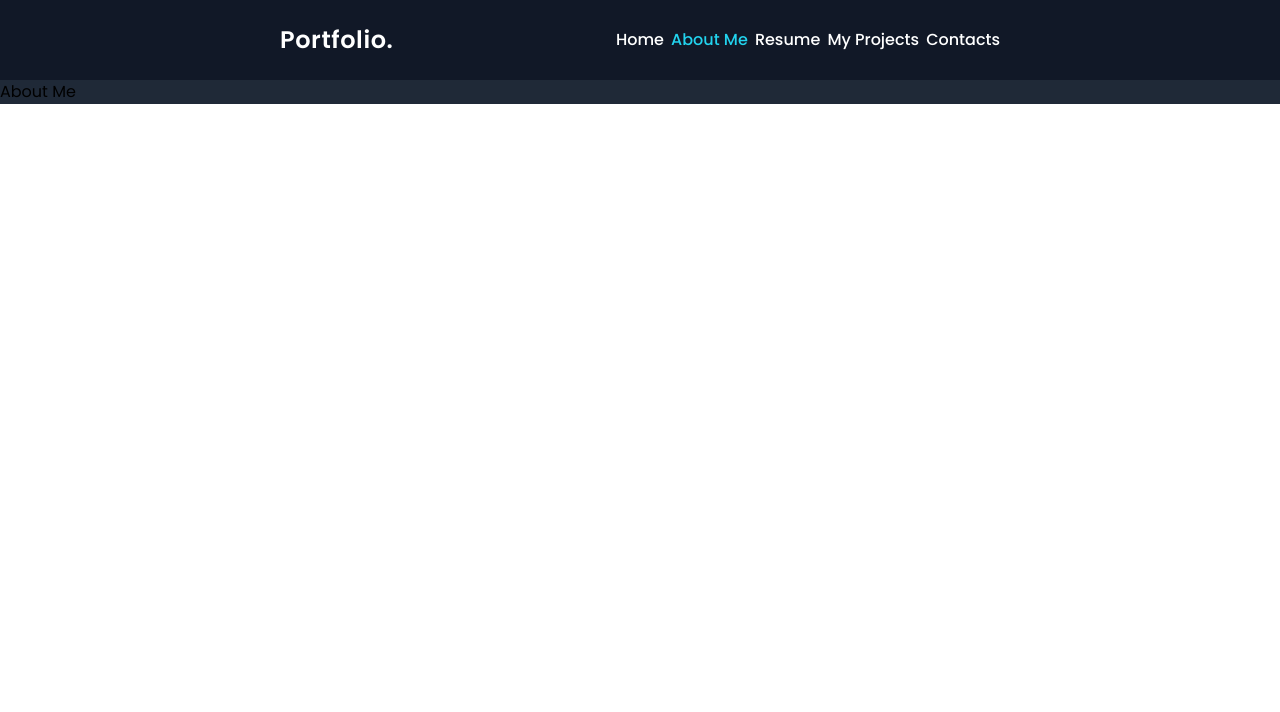
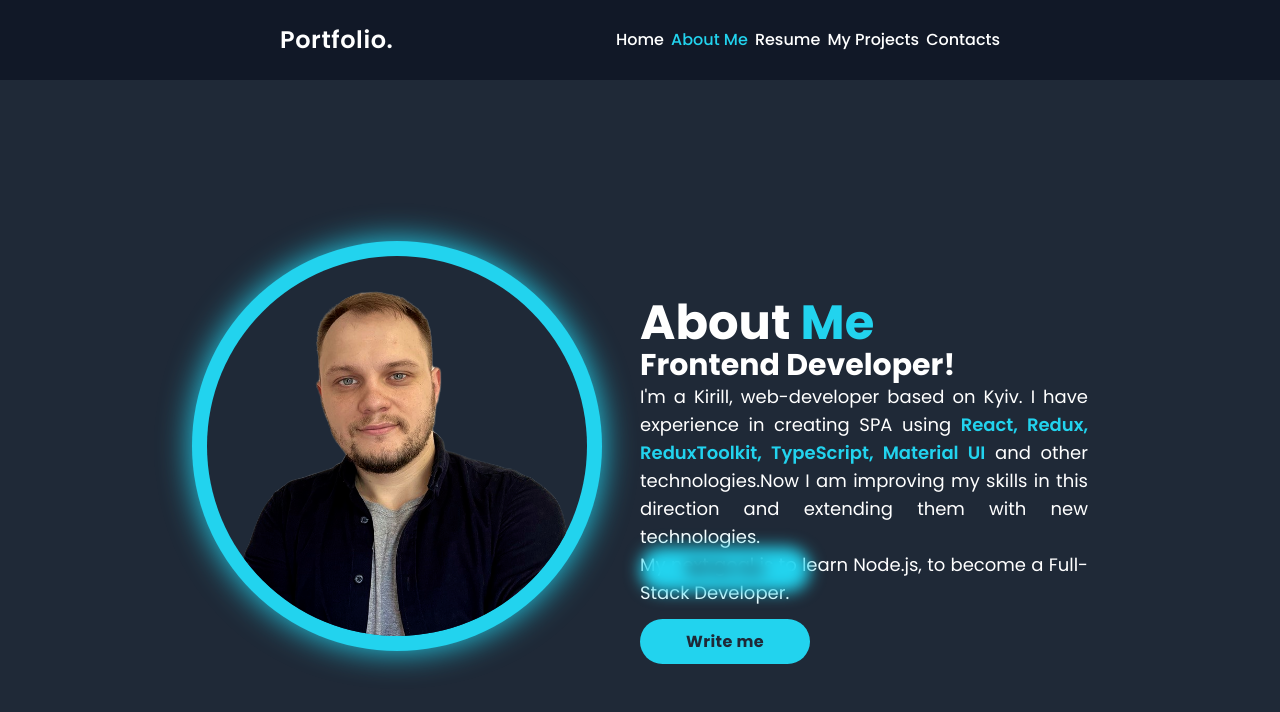
Before and after one commit to KirillMatviychuck/portfolio-v2, a React (Create React App) app: page /about in a window 1280 px wide. Shown: the top 712 px of the page. Built offline with nearby package versions, Linux system fonts and the light colour scheme.

Commit message:
added about me page

```diff
--- a/src/pages/Home/Photo/Photo.tsx
+++ b/src/common/components/Photo/Photo.tsx
@@ -1,12 +1,14 @@
+
+import { FC } from "react";
 import myPhoto from "../../../assets/images/photo/me1.png"
 const Zoom = require('react-reveal/Zoom');
 
 
-export const Photo = () => {
+export const Photo: FC<Props> = ({ animation }) => {
     return (
         <Zoom>
             <div className="w-[410px] h-[410px]">
-                <div className="flex justify-center items-center w-full h-full rounded-full relative animate-[wiggle_4s_ease-in-out_infinite]">
+                <div className={`flex justify-center items-center w-full h-full rounded-full relative ${animation && "animate-[wiggle_4s_ease-in-out_infinite"}]`}>
                     <span className="absolute w-full h-full rounded-full bg-cyan-400 blur-lg"></span>
                     <span className="absolute w-full h-full rounded-full bg-cyan-400"></span>
                     <div className="after:content-[''] absolute w-[380px] h-[380px] bg-gray-800 rounded-full">
@@ -19,3 +21,7 @@ export const Photo = () => {
         </Zoom>
     )
 }
+
+type Props = {
+    animation: boolean
+}
--- a/src/pages/AboutMe/AboutMe.tsx
+++ b/src/pages/AboutMe/AboutMe.tsx
@@ -1,7 +1,11 @@
+import { Photo } from "../../common/components/Photo/Photo"
+import { AboutMeDescription } from "./AboutMeDescription/AboutMeDescription"
+
 export const AboutMe = () => {
     return (
-        <div>
-            About Me
+        <div className="h-[91.4vh] w-[70%] bg-gray-800 flex justify-between items-center self-center">
+            <Photo animation={false} />
+            <AboutMeDescription />
         </div>
     )
 }
--- /dev/null
+++ b/src/pages/AboutMe/AboutMeDescription/AboutMeDescription.tsx
@@ -0,0 +1,25 @@
+import { NavLink } from "react-router-dom"
+
+const Fade = require('react-reveal/Fade')
+
+export const AboutMeDescription = () => {
+    return (
+        <Fade bottom cascade>
+            <div className="w-1/2 flex flex-col h-[40%] justify-between text-white relative">
+                <h1 className="text-5xl font-bold">About <span className="text-cyan-400">Me</span></h1>
+                <h2 className="text-3xl font-bold">Frontend Developer!</h2>
+                <p className="mb-3 text-lg text-justify">
+                    I'm a Kirill, web-developer based on Kyiv. I have experience in creating SPA using
+                    <label>&nbsp;<span className="text-cyan-400 font-semibold">
+                        React, Redux, ReduxToolkit, TypeScript, Material UI
+                    </span>&nbsp;</label>
+                    and other technologies.Now I am improving my skills in
+                    this direction and extending them with new technologies.<br />
+                    My next goal is to learn Node.js, to become a Full-Stack Developer.
+                </p>
+                <NavLink to="/contacts" className="flex justify-center items-center w-[170px] h-[45px] py-4 px-4 bg-cyan-400 rounded-full text-gray-800 font-bold tracking-wide hover:text-white relative z-10">Write me</NavLink>
+                <NavLink to="/contacts" className="flex justify-center items-center w-[170px] h-[45px] py-4 px-4 bg-cyan-400 rounded-full text-gray-800 font-bold tracking-wide hover:text-white absolute bottom-0 left-0 blur z-0">Write me</NavLink>
+            </div>
+        </Fade>
+    )
+}
--- a/src/pages/Home/Description/Description.tsx
+++ b/src/pages/Home/Description/Description.tsx
@@ -9,10 +9,10 @@ const Slide = require('react-reveal/Slide')
 
 export const Description = () => {
     return (
-        <div className="text-white w-1/2 flex flex-col h-[45%] justify-between relative">
-            <Slide left>
+        <Slide left cascade>
+            <div className="w-1/2 flex flex-col h-[45%] justify-between relative text-white">
                 <h3 className="text-4xl font-bold">Hello, It's me</h3>
-                <h1 className="text-5xl font-bold">Kirill Matviichuck</h1>
+                <h1 className="text-5xl font-bold">Kirill <label>&nbsp;<span className="text-cyan-400 font-bold">Matviichuk</span></label></h1>
                 <h3 className="text-4xl font-bold">And I'm a
                     <span className="text-cyan-400 ml-2">
                         <ReactTypingEffect
@@ -21,21 +21,20 @@ export const Description = () => {
                         />
                     </span>
                 </h3>
-                <p>
-                    Lorem ipsum dolor sit amet consectetur adipisicing elit.
-                    Assumenda vero minus architecto libero tempora unde optio aut fuga
+                <p className="text-lg">
+                    I am a person with great passion for programming. Always interested
+                    in learning something new and improving the skills I already have.
                 </p>
                 <div className="flex">
-
                     <Socials children={<Linkedin fill='white' />} socialLink='https://www.linkedin.com/in/kirill-matviichuk/' />
                     <Socials children={<Telegram fill='white' />} socialLink='https://t.me/kirillmt' />
                     <Socials children={<Facebook fill='white' />} socialLink='https://www.facebook.com/profile.php?id=100009204488025' />
                     <Socials children={<Instagram fill='white' />} socialLink='https://www.instagram.com/kirill.mt/' />
+                </div>
+                <a href="https://cv.djinni.co/fe/f1ecfc2f8bbb5c8e13f5b4e44ad871/CV_Kirill_Matviichuk.pdf" target='_blank' rel="noopener noreferrer" className="flex justify-center items-center w-[170px] h-[45px] py-4 px-4 bg-cyan-400 rounded-full text-gray-800 font-bold tracking-wide hover:text-white relative z-10">Download CV</a>
+                <a href="https://cv.djinni.co/fe/f1ecfc2f8bbb5c8e13f5b4e44ad871/CV_Kirill_Matviichuk.pdf" className="flex justify-center items-center w-[170px] h-[45px] py-4 px-4 bg-cyan-400 rounded-full text-gray-800 font-bold tracking-wide hover:text-white absolute bottom-0 left-0 blur z-0">Download CV</a>
+            </div>
+        </Slide>
 
-                </div>
-                <a href="https://cv.djinni.co/fe/f1ecfc2f8bbb5c8e13f5b4e44ad871/CV_Kirill_Matviichuk.pdf" target='_blank' rel="noopener noreferrer" className="block flex justify-center items-center w-[170px] h-[45px] py-4 px-4 bg-cyan-400 rounded-full text-gray-800 font-bold tracking-wide hover:text-white relative z-10">Download CV</a>
-                <a href="#" className="block flex justify-center items-center w-[170px] h-[45px] py-4 px-4 bg-cyan-400 rounded-full text-gray-800 font-bold tracking-wide hover:text-white absolute bottom-0 left-0 blur z-0">Download CV</a>
-            </Slide>
-        </div>
     )
 }
--- a/src/pages/Home/Home.tsx
+++ b/src/pages/Home/Home.tsx
@@ -1,11 +1,11 @@
 import { Description } from "./Description/Description"
-import { Photo } from "./Photo/Photo"
+import { Photo } from "../../common/components/Photo/Photo"
 
 export const Home = () => {
     return (
         <div className="h-[91.4vh] w-[70%] bg-gray-800 flex justify-between items-center self-center">
             <Description />
-            <Photo />
+            <Photo animation />
         </div>
     )
 }
```
